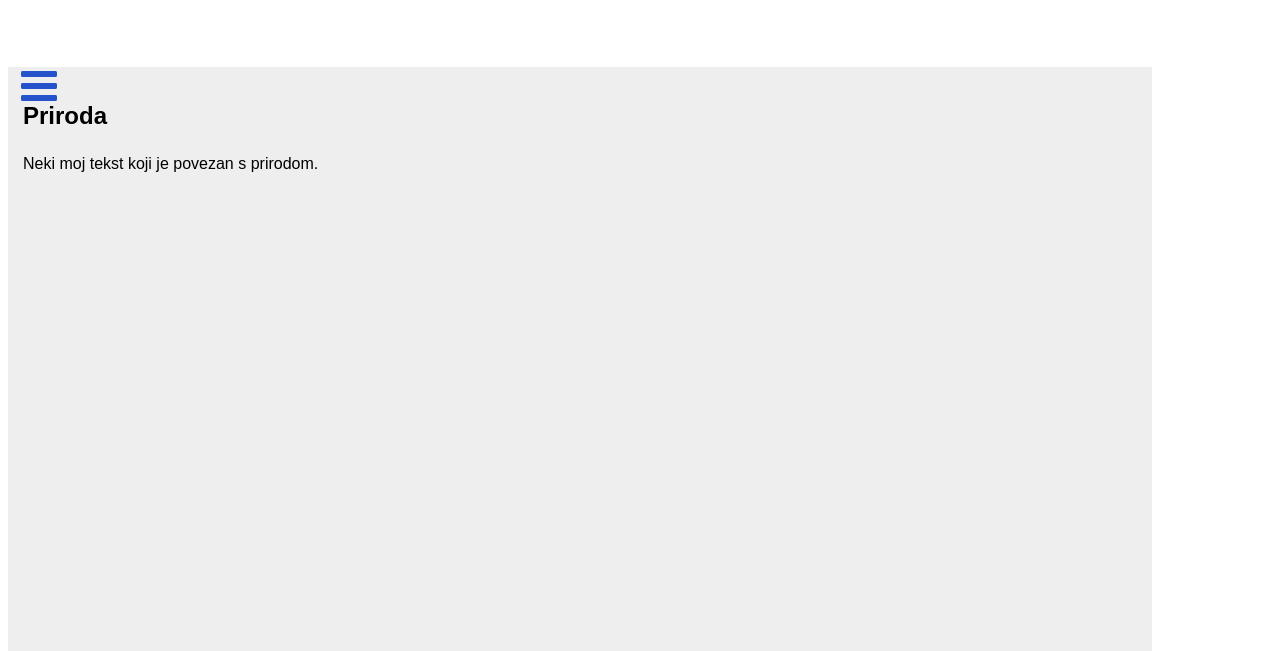
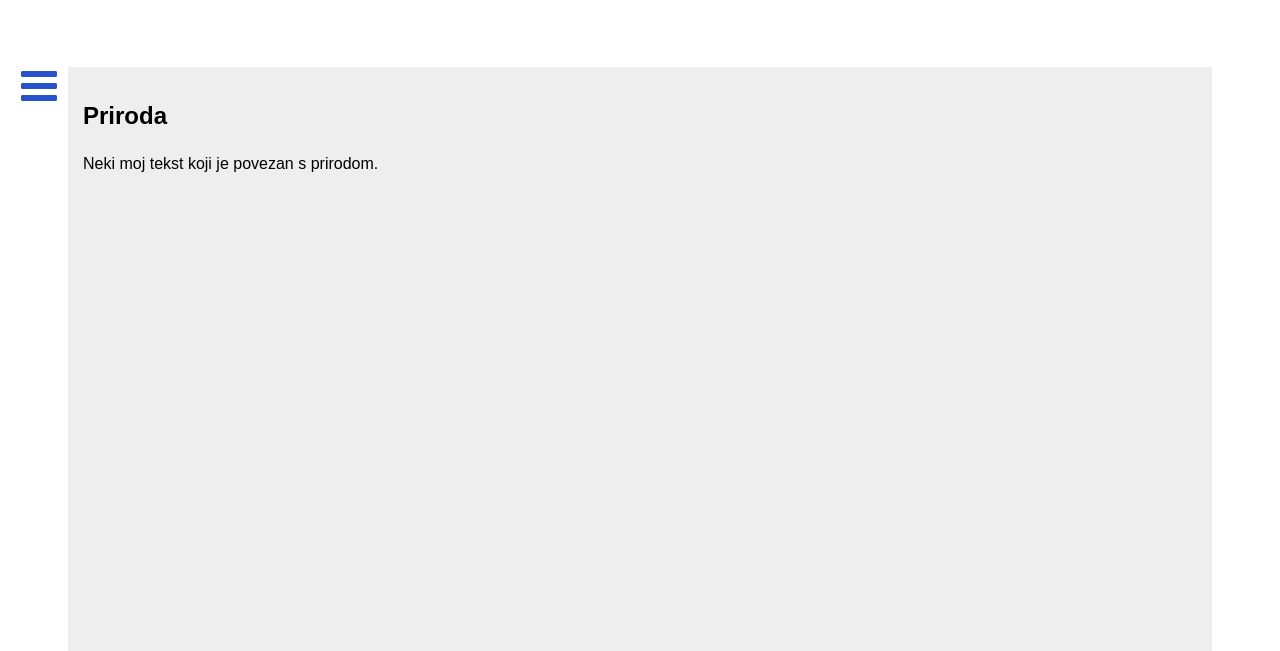
Before and after one commit to Mihovilb/algebra.css, a plain HTML site: page index11.html in a window 1280 px wide. Shown: the part 149-800 px from the top of the page. Drawn offline with Linux system fonts and the light colour scheme.

Commit message:
content pomaknut 60

```diff
--- a/styles/sidebar-style.css
+++ b/styles/sidebar-style.css
@@ -51,3 +51,7 @@ input[data-function*="swipe"]:checked ~ .sidebar{
 input[data-function*="swipe"]:checked ~ .sidebar .tabs-container {
     width: 100%;
 }
+/*override margin-left on tab-content to be nice */
+.tab-content{
+    margin-left: 60px;
+}
```
